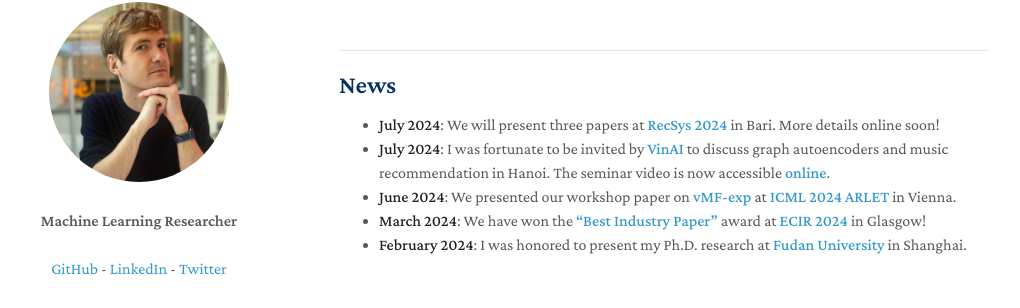
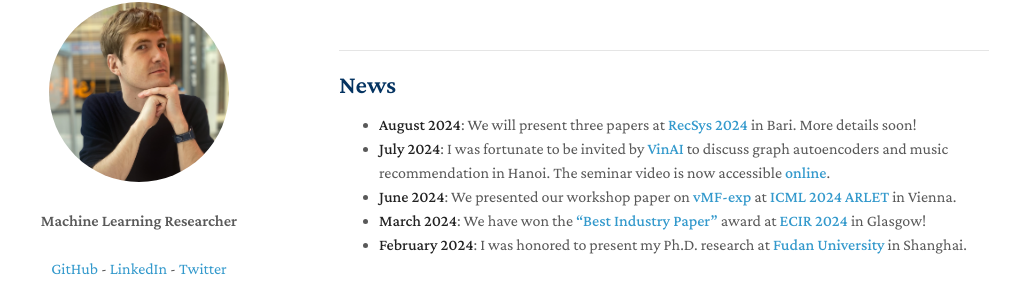
Before and after one commit to GuillaumeSalhaGalvan/GuillaumeSalhaGalvan.github.io, a Jekyll site: the page built from index.md, in a window 1280 px wide and 900 px high, scrolled down 459 px. Shown: the part 144-452 px from the top of the window, without its empty margins (131-1151 px from the left). Built offline with Jekyll 4.4.1, drawn with Linux system fonts in a browser that asks for light colours; our own code applies the rules of GitHub Pages for plain Markdown files; a script that is not in the unit is left out.

Commit message:
Update index.md

```diff
--- a/index.md
+++ b/index.md
@@ -19,7 +19,7 @@ I graduated in 2016 from <a href="https://www.master-mva.com/" target="_blank"><
 
 ## News
 
-- **July 2024**: We will present three papers at **<a href="https://recsys.acm.org/recsys24/" target="_blank">RecSys 2024</a>** in Bari. More details online soon!
+- **August 2024**: We will present three papers at **<a href="https://recsys.acm.org/recsys24/" target="_blank">RecSys 2024</a>** in Bari. More details soon!
 - **July 2024**: I was fortunate to be invited by **<a href="https://research.vinai.io/seminar/representation-learning-with-graph-autoencoders-and-applications-to-music-recommendation/" target="_blank">VinAI</a>** to discuss graph autoencoders and music recommendation in Hanoi. The seminar video is now accessible **<a href="https://www.youtube.com/watch?v=kAAIHHorSjY" target="_blank">online</a>**.
 - **June 2024**: We presented our workshop paper on **<a href="https://guillaumesalhagalvan.com/doc/vmfexp-icml2024-workshop.pdf" target="_blank">vMF-exp</a>** at **<a href="https://arlet-workshop.github.io/" target="_blank">ICML 2024 ARLET</a>** in Vienna.
 - **March 2024**: We have won the **<a href="https://twitter.com/gsalhagalvan/status/1772762220943847761" target="_blank">"Best Industry Paper"</a>** award at **<a href="https://www.ecir2024.org/" target="_blank">ECIR 2024</a>** in Glasgow!
```
